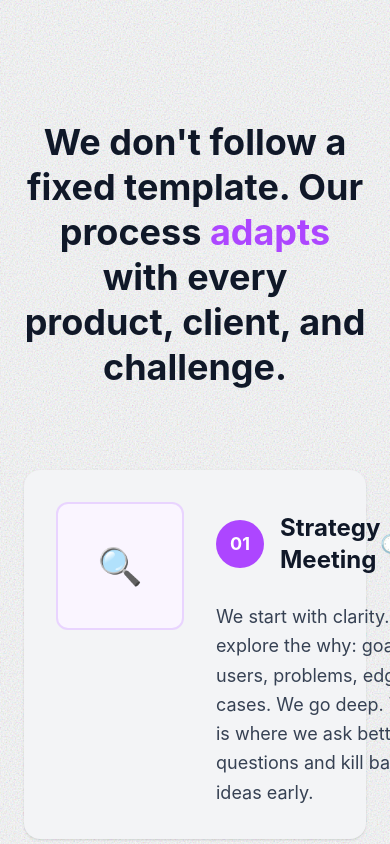
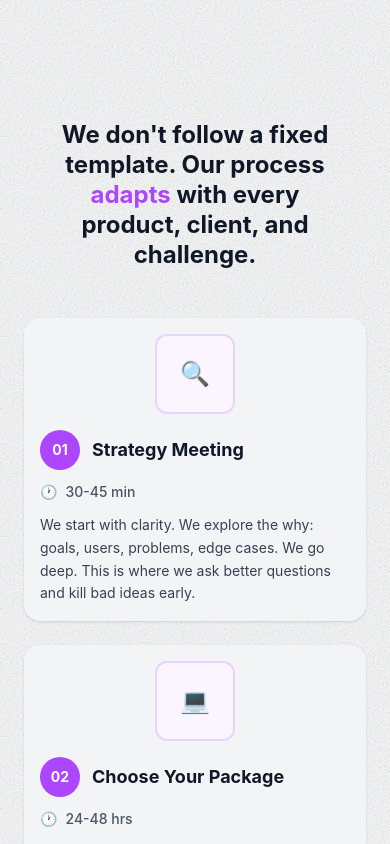
Before and after one commit to DevBobi/shipped.studio.landing, a Next.js app: page / in a window 390 px wide. Shown: the part 4120-4964 px from the top of the page. Built offline with nearby package versions, Linux system fonts and the light colour scheme.

Commit message:
all sorted

```diff
--- a/src/components/sections/CTASection.tsx
+++ b/src/components/sections/CTASection.tsx
@@ -27,7 +27,7 @@ export default function CTASection() {
             <p className="text-lg text-gray-700 font-inter mb-12 max-w-2xl mx-auto leading-relaxed">
               We&apos;d love to hear from you!
             </p>
-            <button className="bg-gray-800 text-white px-12 py-4 rounded-xl font-inter font-semibold text-lg hover:bg-gray-700 transition-all duration-300 hover:scale-105">
+            <button className="bg-gray-800 text-white px-12 py-4 rounded-full font-inter font-semibold text-lg hover:bg-gray-700 transition-all duration-300 hover:scale-105">
               Book a Call
             </button>
           </div>
--- a/src/components/sections/ProcessSection.tsx
+++ b/src/components/sections/ProcessSection.tsx
@@ -42,47 +42,47 @@ export default function ProcessSection() {
 
       <div className="max-w-7xl mx-auto px-6 lg:px-8 relative z-10">
         {/* Section Header */}
-        <div className="text-center mb-20">
-          <h2 className="text-4xl md:text-5xl font-bold text-gray-900 font-dm-sans mb-6 leading-tight">
+        <div className="text-center mb-12 md:mb-20">
+          <h2 className="text-2xl sm:text-3xl md:text-4xl lg:text-5xl font-bold text-gray-900 font-dm-sans mb-4 md:mb-6 leading-tight px-4">
             We don&apos;t follow a fixed template. Our process{' '}
             <span className="text-purple-500">adapts</span> with every product, client, and challenge.
           </h2>
         </div>
 
         {/* Process Steps */}
-        <div className="space-y-8">
+        <div className="space-y-6 md:space-y-8">
           {processSteps.map((step, index) => (
-            <div key={index} className="bg-gray-100 rounded-2xl p-8 shadow-sm">
-              <div className="flex items-start gap-8">
+            <div key={index} className="bg-gray-100 rounded-2xl p-4 md:p-6 lg:p-8 shadow-sm">
+              <div className="flex flex-col md:flex-row items-start gap-4 md:gap-6 lg:gap-8">
                 {/* Illustration - Left Side */}
-                <div className="flex-shrink-0">
-                  <div className="w-32 h-32 bg-purple-50 rounded-xl flex items-center justify-center text-4xl border-2 border-purple-200">
+                <div className="flex-shrink-0 mx-auto md:mx-0">
+                  <div className="w-20 h-20 md:w-24 md:h-24 lg:w-32 lg:h-32 bg-purple-50 rounded-xl flex items-center justify-center text-2xl md:text-3xl lg:text-4xl border-2 border-purple-200">
                     {step.illustration}
                   </div>
                 </div>
 
                 {/* Step Content - Center */}
-                <div className="flex-1">
-                  <div className="flex items-center justify-between mb-4">
-                    <div className="flex items-center gap-4">
+                <div className="flex-1 w-full">
+                  <div className="flex flex-col sm:flex-row sm:items-center sm:justify-between gap-3 sm:gap-4 mb-3 md:mb-4">
+                    <div className="flex items-center gap-3 md:gap-4">
                       {/* Step Number - Before Heading */}
                       <div className="flex-shrink-0">
-                        <div className="w-12 h-12 bg-purple-500 rounded-full flex items-center justify-center text-white text-lg font-bold font-dm-sans">
+                        <div className="w-10 h-10 md:w-12 md:h-12 bg-purple-500 rounded-full flex items-center justify-center text-white text-sm md:text-lg font-bold font-dm-sans">
                           {step.number}
                         </div>
                       </div>
-                      <h3 className="text-2xl font-bold text-gray-900 font-dm-sans">
+                      <h3 className="text-lg md:text-xl lg:text-2xl font-bold text-gray-900 font-dm-sans">
                         {step.title}
                       </h3>
                     </div>
 
                     {/* Time Duration - Right Side with Icon */}
-                    <div className="flex items-center gap-2 text-lg text-gray-600 font-inter font-medium">
+                    <div className="flex items-center gap-2 text-sm md:text-lg text-gray-600 font-inter font-medium">
                       <span>🕐</span>
                       <span>{step.timeEstimate}</span>
                     </div>
                   </div>
-                  <p className="text-lg text-gray-700 font-inter leading-relaxed">
+                  <p className="text-sm md:text-base lg:text-lg text-gray-700 font-inter leading-relaxed">
                     {step.description}
                   </p>
                 </div>
```
